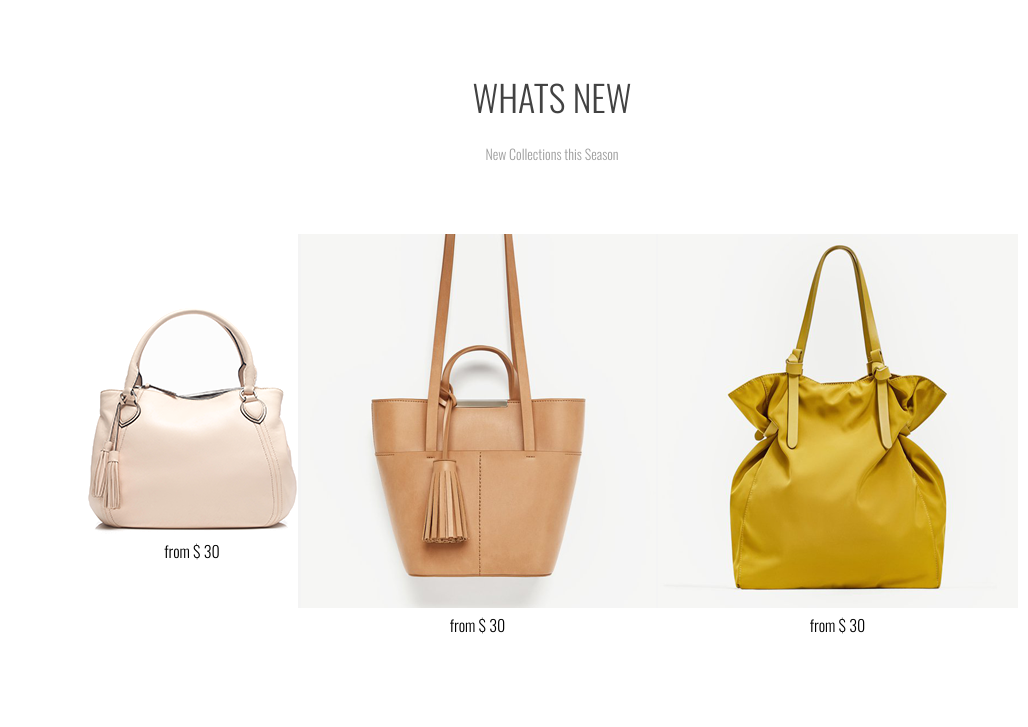
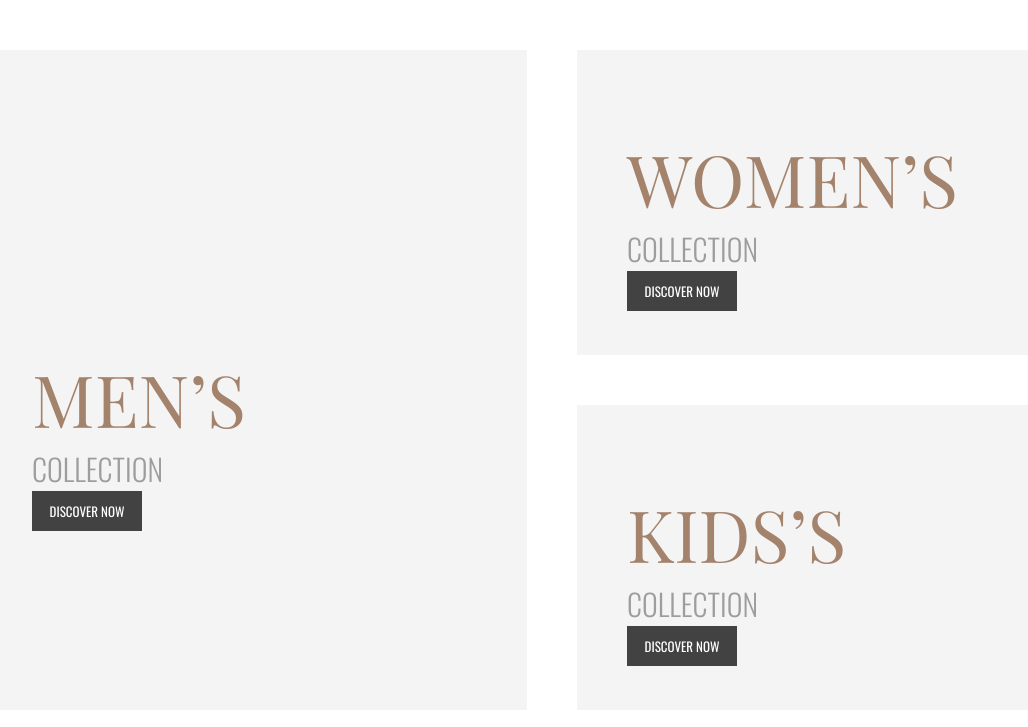
Before and after one commit to MikitheArtist/emailshop, a website built with webpack: page src/index.html in a window 1280 px wide. Shown: the part 713-1440 px from the top of the page, without its empty margins (88-1116 px from the left). Built offline with nearby package versions, Linux system fonts and the light colour scheme.

Commit message:
верстка block-Category

```diff
--- a/src/index.html
+++ b/src/index.html
@@ -116,7 +116,47 @@
         <div class="big_sail-foto"></div>
     </div>
 </section>
-<section class="category-list"></section>
+<section class="category">
+    <div class="container">
+        <div class="category-list">
+            <div class="category-list-item">
+            <div class="wrapper-img">
+                <div class="category-dsc">
+                    <div class="category-dsc-title">Men’s</div>
+                    <div class="category-dsc-collection">collection</div>
+                    <div class="category-dsc-btn">
+                        <button class="button">discover now</button>
+                    </div>
+                </div>
+            </div>
+        </div>
+            <div class="category-list-item">
+                <div class="wrapper-img">
+                    <div class="category-dsc">
+                        <div class="category-dsc-title">women’s</div>
+                        <div class="category-dsc-collection">collection</div>
+                        <div class="category-dsc-btn">
+                            <button class="button">discover now</button>
+                        </div>
+                    </div>
+                </div>
+            </div>
+            <div class="category-list-item">
+                <div class="wrapper-img">
+                    <div class="category-dsc">
+                        <div class="category-dsc-title">kids’s</div>
+                        <div class="category-dsc-collection">collection</div>
+                        <div class="category-dsc-btn">
+                            <button class="button">discover now</button>
+                        </div>
+                    </div>
+                </div>
+            </div>
+
+        </div>
+
+    </div>
+</section>
 
 <section class="whats_new">
     <div class="container">
@@ -126,6 +166,7 @@
     </div>
     <div class="products-list"></div>
 </section>
+
 
 <script id="product-tpl" type="x-tmpl-mustache">
     <div class="products" data-id = "{{ id }}">
@@ -140,6 +181,7 @@
 
 
 
+
 </script>
 
 
--- a/src/styles/index.scss
+++ b/src/styles/index.scss
@@ -194,6 +194,7 @@ body {
 .big_sail {
   height: 580px;
   background-color: #f4f4f4;
+  margin-bottom: 50px;
 
   .container {
     display: flex;
@@ -257,6 +258,99 @@ body {
     height: 100%;
   }
 }
+.category {
+  background-color: #ffffff;
+  padding: 0;
+  margin: 0;
+
+  .container {
+    height: 660px;
+    display: flex;
+    flex-direction: row;
+  }
+
+  .category-list {
+    display: flex;
+    flex-direction: column;
+    flex-wrap: wrap;
+  }
+
+  .category-list-item {
+    width: 545px;
+    height: 305px;
+    background-color: #f4f4f4;
+
+  }
+  .category-list-item:first-child {
+    margin-right: 50px;
+    height: 100%;
+    .category-dsc {
+      top: 300px;
+    }
+
+  }
+
+  .category-list-item:nth-child(3n) {
+    margin-top: 50px;
+  }
+
+  .wrapper-img {
+    position: relative;
+  }
+
+  .category-dsc {
+    display: flex;
+    flex-direction: column;
+    justify-content: center;
+    padding: 0;
+    margin: 0;
+    position: absolute;
+    top: 80px;
+    left: 50px;
+  }
+
+  .category-dsc-title {
+    font-family: 'Playfair Display', sans-serif;
+    font-weight: 400;
+    font-size: 4.5rem;
+    text-transform: uppercase;
+    color: #a4836d;
+    padding: 0;
+    margin: 0;
+  }
+
+  .category-dsc-collection {
+    font-family: 'Oswald', serif;
+    font-size:1.875rem;
+    color: #9d9d9d;
+    text-transform: uppercase;
+    padding: 0;
+    margin: 0;
+  }
+
+  .category-dsc-btn {
+    text-align: left;
+
+    .button {
+      text-align: center;
+      width:110px;
+      height: 40px;
+      font-weight: 500;
+      text-transform: uppercase;
+      border: none;
+      font-size: 0.8125rem;
+      font-family: "Oswald", sans-serif;
+      background-color: #424242;
+      color: #ffffff;
+      cursor: pointer;
+    }
+    .button:hover {
+      background-color: #a4836d;
+    }
+  }
+
+
+}
 
 .whats_new {
   height: 710px;
@@ -291,7 +385,7 @@ body {
   .products-list {
     display: flex;
     align-items: center;
-    justify-content: space-between;
+    justify-content: center;
 
     .products {
       display: flex;
@@ -299,6 +393,17 @@ body {
       justify-content: center;
       flex-direction: column;
       cursor: pointer;
+      margin-right: 30px;
+    }
+
+    .product-img {
+      width: 360px;
+      height: 370px;
+      background-color: #f4f4f4;
+      display: flex;
+      align-items: center;
+      justify-content: center;
+      margin-bottom: 30px;
     }
   }
 
```
